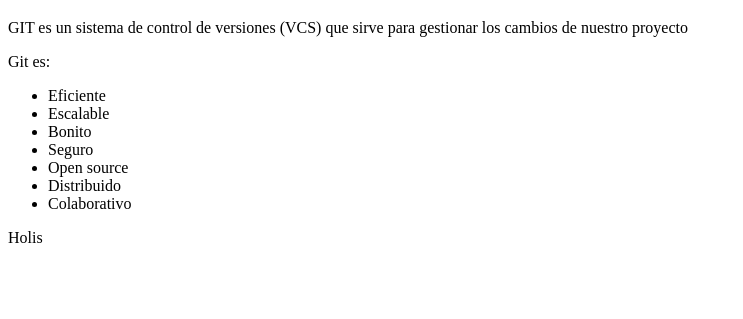
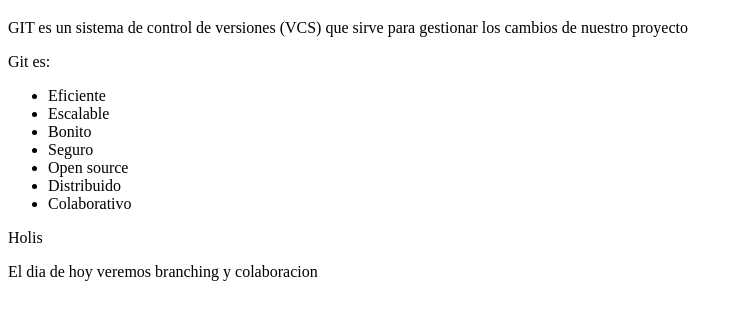
Before and after one commit to sofiabecerra/tallergit, a plain HTML site: page index.html in a window 1280 px wide. Shown: the part 61-380 px from the top of the page, without its empty margins (0-743 px from the left). Drawn offline with Linux system fonts and the light colour scheme.

Commit message:
Agrega informacion de hoy

```diff
--- a/index.html
+++ b/index.html
@@ -15,7 +15,10 @@
 		<li>Open source</li>
 		<li>Distribuido</li>
 		<li>Colaborativo</li>
+
 	</ul>
 	<p>Holis</p>
+
+	<p>El dia de hoy veremos branching y colaboracion</p>
 </body>
 </html>
```
